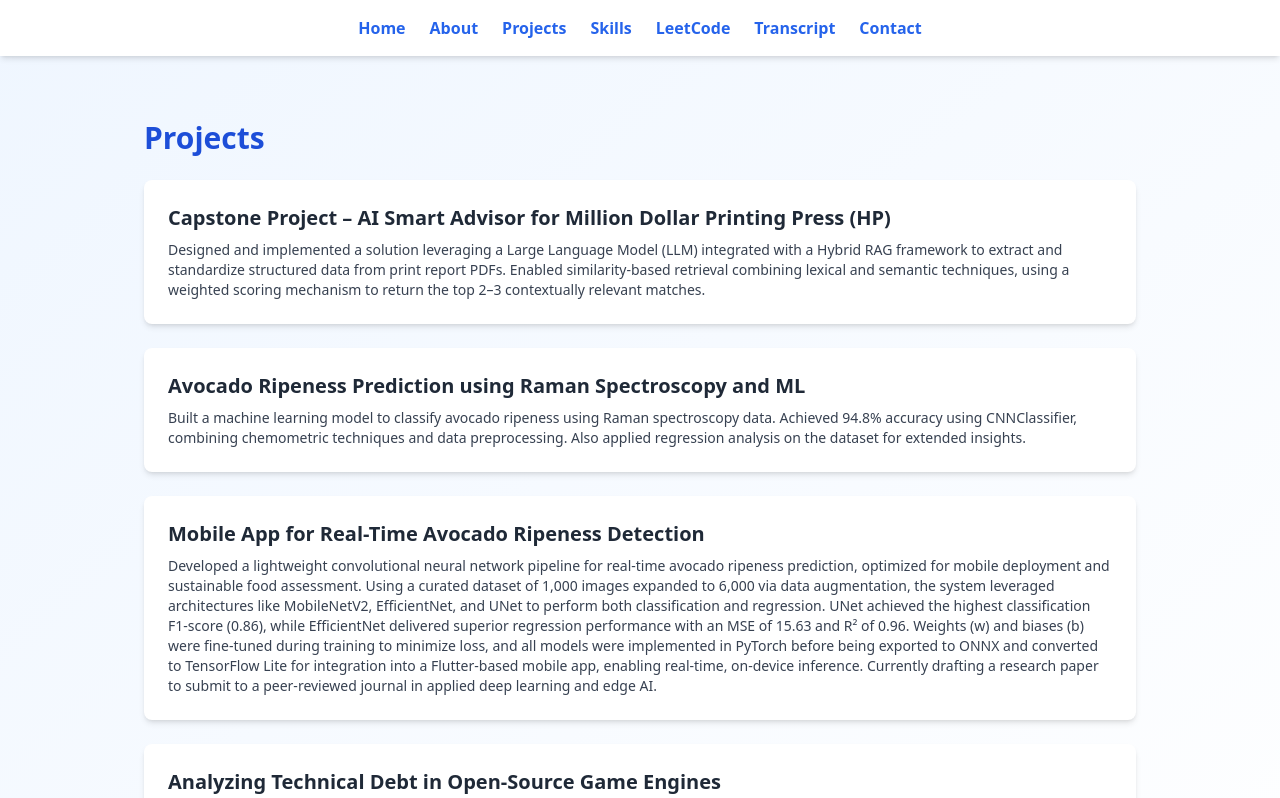
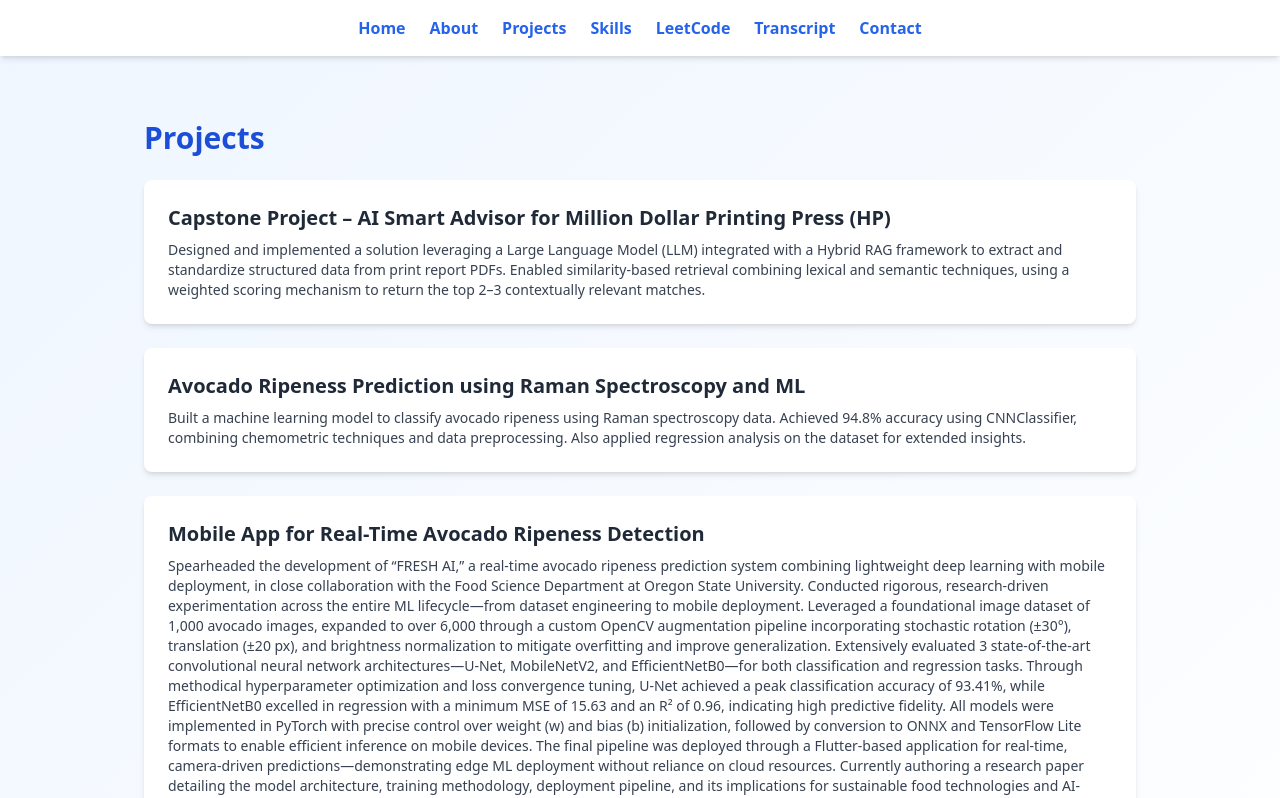
Before and after one commit to rujulamore/rujulamore.github.io, a React (Vite) app: page /projects in a window 1280 px wide. Shown: the top 798 px of the page. Built offline with nearby package versions, Linux system fonts and the light colour scheme.

Commit message:
Update Projects.jsx

```diff
--- a/src/pages/Projects.jsx
+++ b/src/pages/Projects.jsx
@@ -36,10 +36,13 @@ const Projects = () => {
             Mobile App for Real-Time Avocado Ripeness Detection
           </h3>
           <p className="text-gray-700 text-sm">
-            Developed a lightweight convolutional neural network pipeline for real-time avocado ripeness prediction, optimized for mobile deployment and sustainable food assessment.
-            Using a curated dataset of 1,000 images expanded to 6,000 via data augmentation, the system leveraged architectures like MobileNetV2, EfficientNet, and UNet to perform both classification and regression. UNet achieved the highest classification F1-score (0.86), while EfficientNet delivered superior regression performance with an MSE of 15.63 and R² of 0.96.
-            Weights (w) and biases (b) were fine-tuned during training to minimize loss, and all models were implemented in PyTorch before being exported to ONNX and converted to TensorFlow Lite for integration into a Flutter-based mobile app, enabling real-time, on-device inference.
-            Currently drafting a research paper to submit to a peer-reviewed journal in applied deep learning and edge AI.
+            Spearheaded the development of “FRESH AI,” a real-time avocado ripeness prediction system combining lightweight deep learning with mobile deployment, in close collaboration with the Food Science Department at Oregon State University.
+            Conducted rigorous, research-driven experimentation across the entire ML lifecycle—from dataset engineering to mobile deployment. Leveraged a foundational image dataset of 1,000 avocado images, expanded to over 6,000 through a custom OpenCV augmentation pipeline incorporating stochastic rotation (±30°), translation (±20 px), and brightness normalization to mitigate overfitting and improve generalization.
+            Extensively evaluated 3 state-of-the-art convolutional neural network architectures—U-Net, MobileNetV2, and EfficientNetB0—for both classification and regression tasks. Through methodical hyperparameter optimization and loss convergence tuning, U-Net achieved a peak classification accuracy of 93.41%, while EfficientNetB0 excelled in regression with a minimum MSE of 15.63 and an R² of 0.96, indicating high predictive fidelity.
+            All models were implemented in PyTorch with precise control over weight (w) and bias (b) initialization, followed by conversion to ONNX and TensorFlow Lite formats to enable efficient inference on mobile devices. The final pipeline was deployed through a Flutter-based application for real-time, camera-driven predictions—demonstrating edge ML deployment without reliance on cloud resources.
+            Currently authoring a research paper detailing the model architecture, training methodology, deployment pipeline, and its implications for sustainable food technologies and AI-driven agricultural diagnostics.
+
+
           </p>
         </div>
 
```
